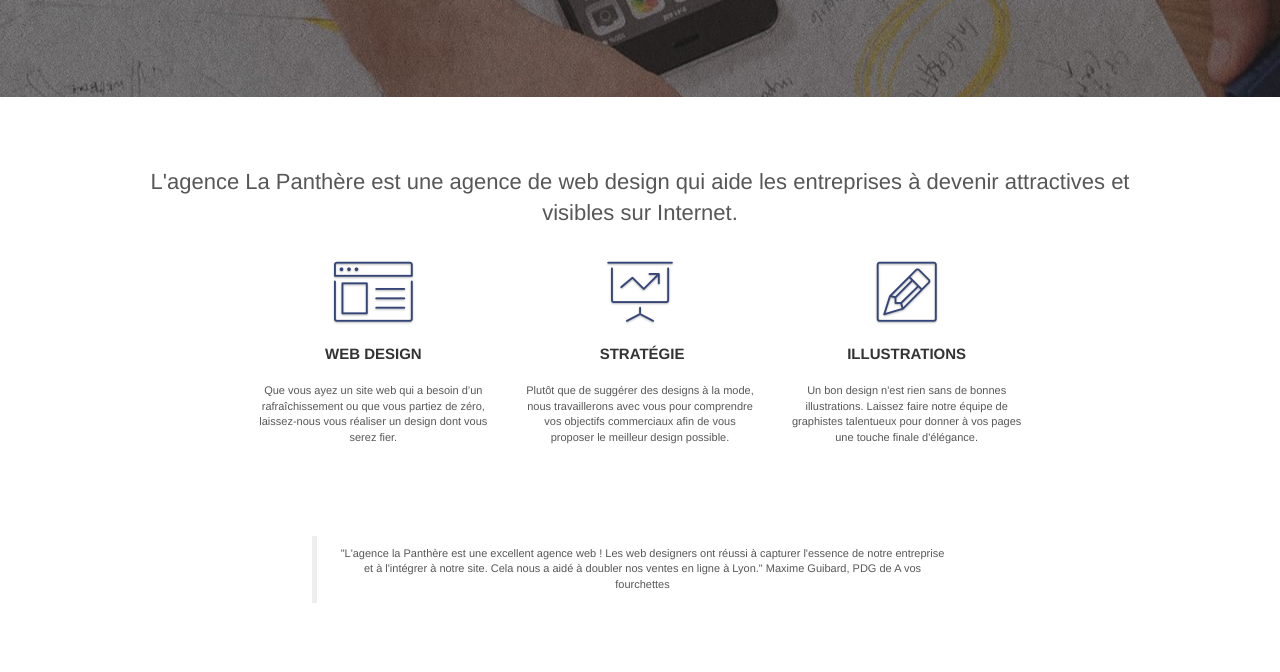
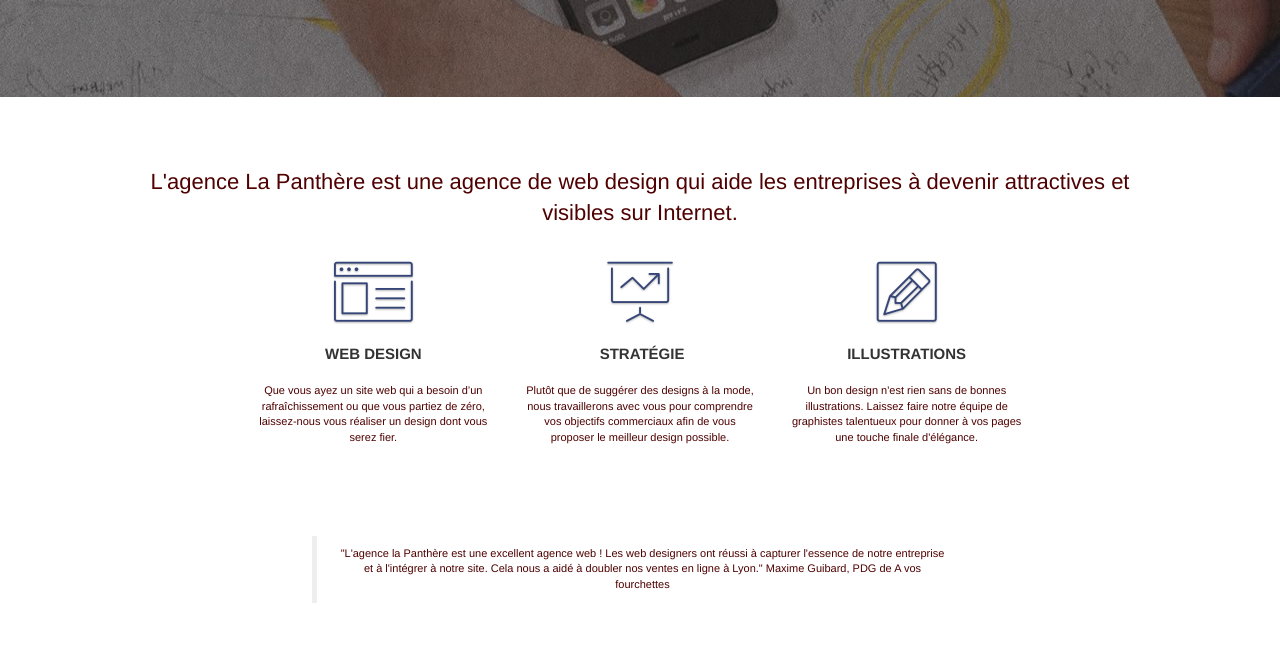
Before and after one commit to KellyBureth/la_panthere, a plain HTML site: page index.html in a window 1280 px wide. Shown: the part 438-1110 px from the top of the page. Drawn offline with Linux system fonts and the light colour scheme.

Commit message:
contraste

```diff
--- a/style.css
+++ b/style.css
@@ -651,7 +651,7 @@ label,
 a {
     font-family: "helvetica";
     font-weight: 400;
-    color: #575757!important;
+    color: #4f0000!important;
 }
 
 .container {
```
